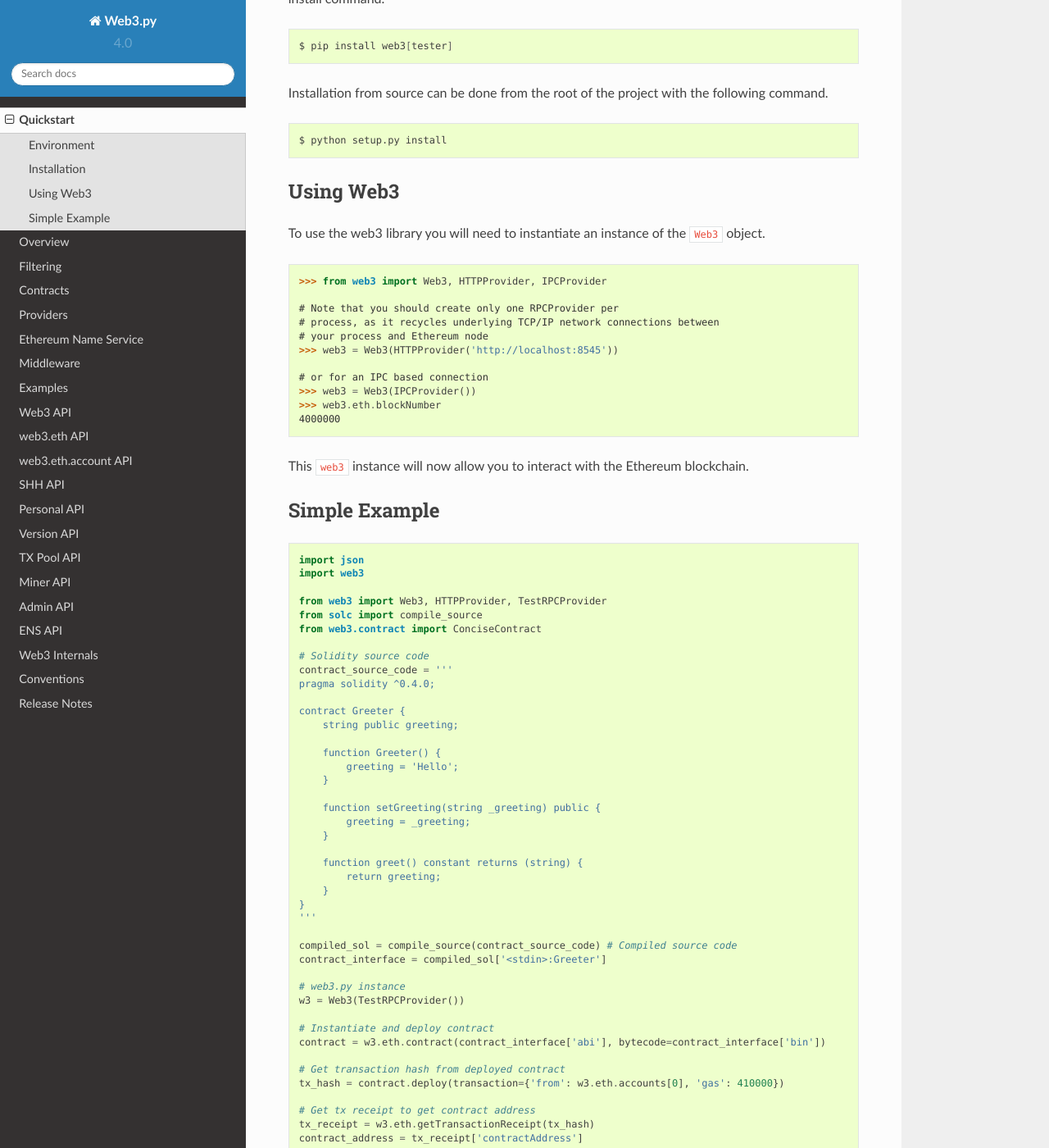
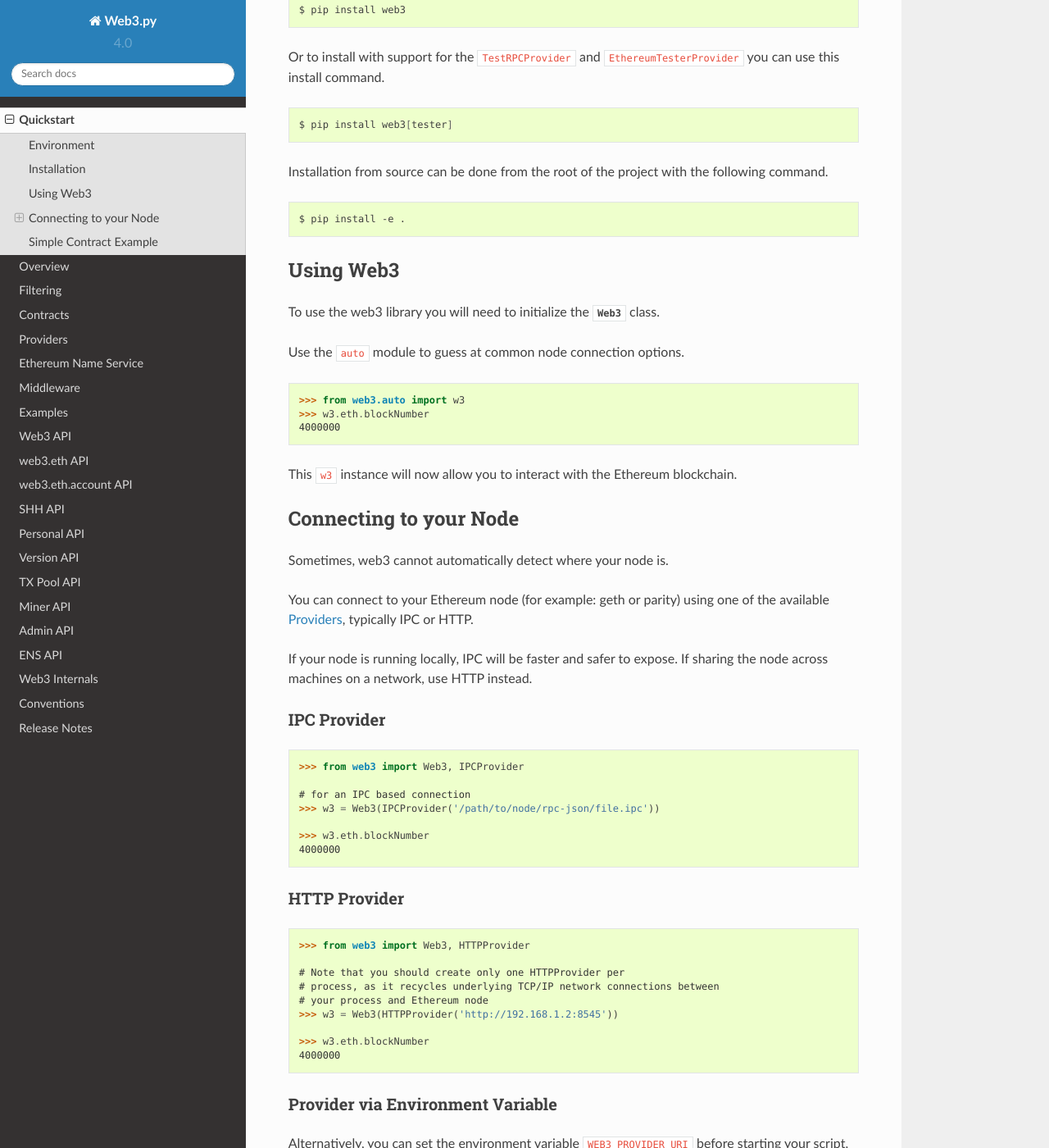
Before and after one commit to shuziren/web3.py, a Sphinx documentation site: the page built from docs/quickstart.rst, in a window 1280 px wide and 1400 px high, scrolled down 786 px. Shown: the whole window at 82% size. Built offline with Sphinx 7.4.7 and the Read the Docs theme 2.0.0, drawn with Linux system fonts in a browser that asks for light colours; some of the changed text lies outside the part shown.

Commit message:
docs: autoconnect info in Quickstart and Providers

```diff
--- a/docs/quickstart.rst
+++ b/docs/quickstart.rst
@@ -42,42 +42,87 @@ following command.
 
 .. code-block:: shell
 
-   $ python setup.py install
+   $ pip install -e .
 
 
 Using Web3
 ----------
 
-To use the web3 library you will need to instantiate an instance of the
-``Web3`` object.
+To use the web3 library you will need to initialize the
+:class:`~web3.Web3` class.
+
+Use the ``auto`` module to guess at common node connection options.
 
 .. code-block:: python
 
-    >>> from web3 import Web3, HTTPProvider, IPCProvider
+    >>> from web3.auto import w3
+    >>> w3.eth.blockNumber
+    4000000
 
-    # Note that you should create only one RPCProvider per
-    # process, as it recycles underlying TCP/IP network connections between
-    # your process and Ethereum node
-    >>> web3 = Web3(HTTPProvider('http://localhost:8545'))
+This ``w3`` instance will now allow you to interact with the Ethereum
+blockchain.
 
-    # or for an IPC based connection
-    >>> web3 = Web3(IPCProvider())
-    >>> web3.eth.blockNumber
+
+Connecting to your Node
+-----------------------
+
+Sometimes, web3 cannot automatically detect where your node is.
+
+You can connect to your Ethereum node (for example: geth or parity) using one of
+the available :ref:`providers`, typically IPC or HTTP.
+
+If your node is running locally, IPC will be faster and safer to expose.
+If sharing the node across machines on a network, use HTTP instead.
+
+IPC Provider
+~~~~~~~~~~~~
+
+.. code-block:: python
+
+    >>> from web3 import Web3, IPCProvider
+
+    # for an IPC based connection
+    >>> w3 = Web3(IPCProvider('/path/to/node/rpc-json/file.ipc'))
+
+    >>> w3.eth.blockNumber
     4000000
 
 
-This ``web3`` instance will now allow you to interact with the Ethereum
-blockchain.
+HTTP Provider
+~~~~~~~~~~~~~
 
-Simple Example
---------------
+.. code-block:: python
+
+    >>> from web3 import Web3, HTTPProvider
+
+    # Note that you should create only one HTTPProvider per
+    # process, as it recycles underlying TCP/IP network connections between
+    # your process and Ethereum node
+    >>> w3 = Web3(HTTPProvider('http://192.168.1.2:8545'))
+
+    >>> w3.eth.blockNumber
+    4000000
+
+Provider via Environment Variable
+~~~~~~~~~~~~~~~~~~~~~~~~~~~~~~~~~
+
+Alternatively, you can set the environment variable ``WEB3_PROVIDER_URI``
+before starting your script, and web3 will look for that provider first.
+
+Valid formats for the this environment variable are:
+
+- ``file:///path/to/node/rpc-json/file.ipc``
+- ``http://192.168.1.2:8545``
+
+Simple Contract Example
+-----------------------
 
 .. code-block:: python
 
     import json
     import web3
 
-    from web3 import Web3, HTTPProvider, TestRPCProvider
+    from web3 import Web3, TestRPCProvider
     from solc import compile_source
     from web3.contract import ConciseContract
 
```
Also changed, not shown: other parts of docs/quickstart.rst (+1 -1 lines), docs/providers.rst (+31 -4 lines).
